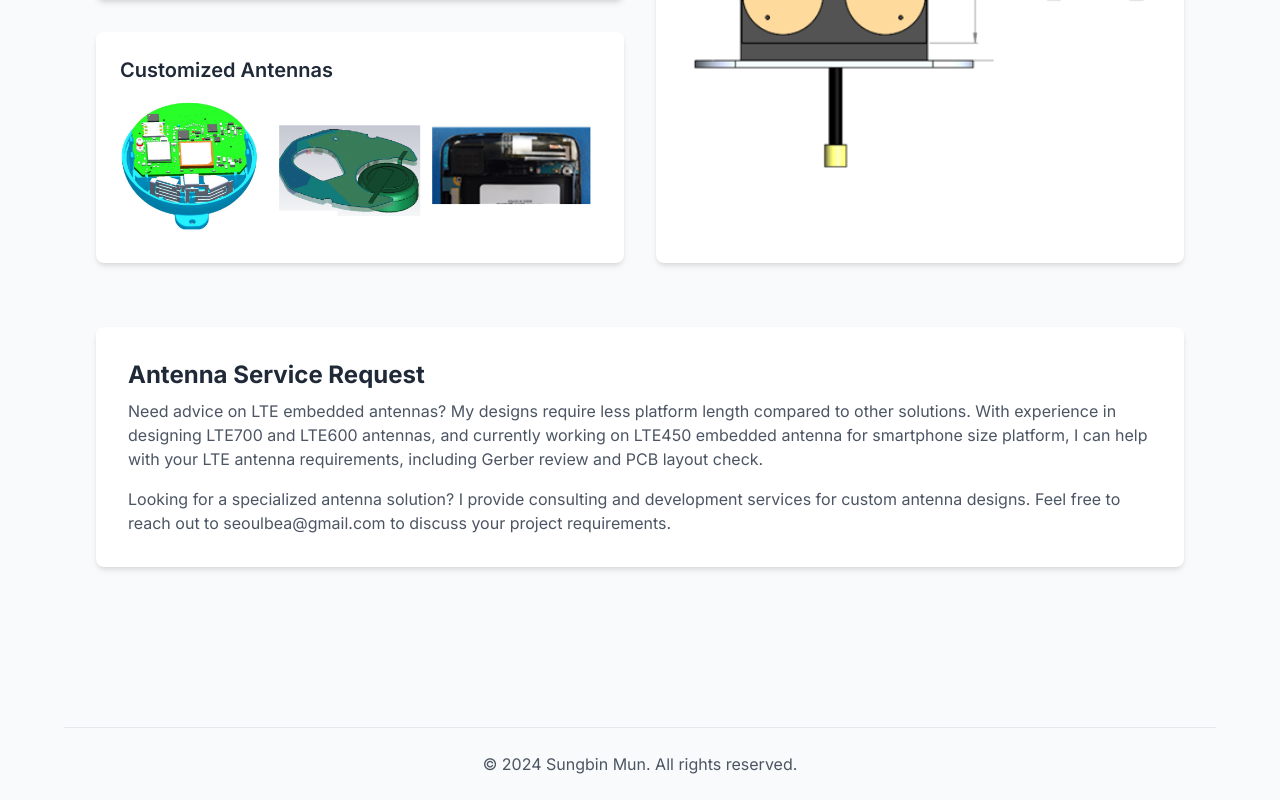
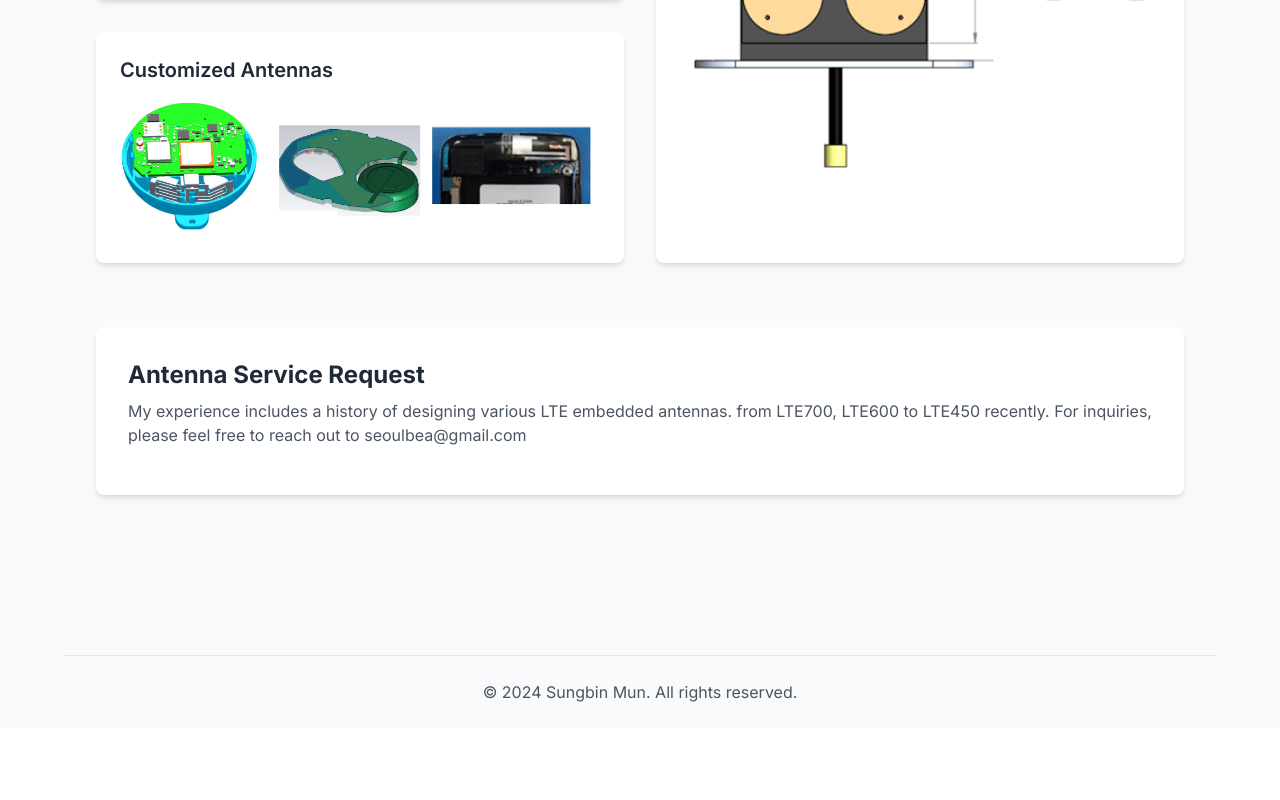
Before and after one commit to Sung-Antenna/History, a Next.js app: page / in a window 1280 px wide. Shown: the part 803-1603 px from the top of the page. After the commit the page ends 1531 px from the top, so only its background shows below. Built offline with nearby package versions, Linux system fonts and the light colour scheme.

Commit message:
Update page.tsx

```diff
--- a/src/app/page.tsx
+++ b/src/app/page.tsx
@@ -110,13 +110,7 @@ export default function Home() {
             <div className="bg-white rounded-lg shadow-md p-8 transition-all duration-300 hover:shadow-lg hover:scale-[1.01]">
               <h2 className="text-2xl font-bold text-gray-800 group-hover:text-blue-600 mb-2">Antenna Service Request</h2>
               <p className="text-gray-600 mb-4">
-                Need advice on LTE embedded antennas? My designs require less platform length compared to other solutions.
-                With experience in designing LTE700 and LTE600 antennas, and currently working on LTE450 embedded antenna
-                for smartphone size platform, I can help with your LTE antenna requirements, including Gerber review and PCB layout check.
-              </p>
-              <p className="text-gray-600">
-                Looking for a specialized antenna solution? I provide consulting and development services
-                for custom antenna designs. Feel free to reach out to seoulbea@gmail.com to discuss your project requirements.
+                My experience includes a history of designing various LTE embedded antennas. from LTE700, LTE600 to LTE450 recently. For inquiries, please feel free to reach out to seoulbea@gmail.com
               </p>
             </div>
           </Link>
```
